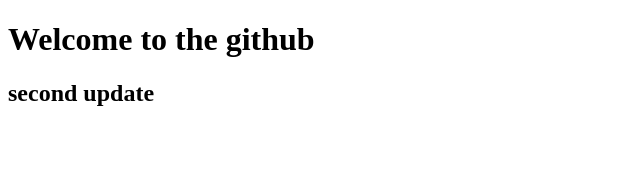
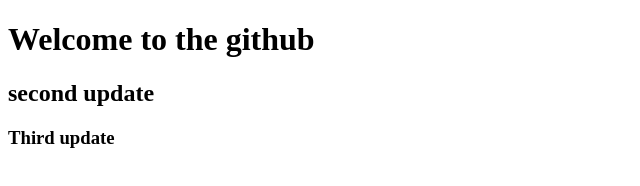
Before and after one commit to RamyaKata18/gitdemo, a plain HTML site: page index.html in a window 1280 px wide. Shown: the whole page, without its empty margins (0-640 px from the left). Drawn offline with Linux system fonts and the light colour scheme.

Commit message:
third update

```diff
--- a/index.html
+++ b/index.html
@@ -8,6 +8,7 @@
 <body>
     <h1>Welcome to the github</h1>
     <h2>second update</h2>
+    <h3>Third update</h3>
 
 </body>
 </html>
```
